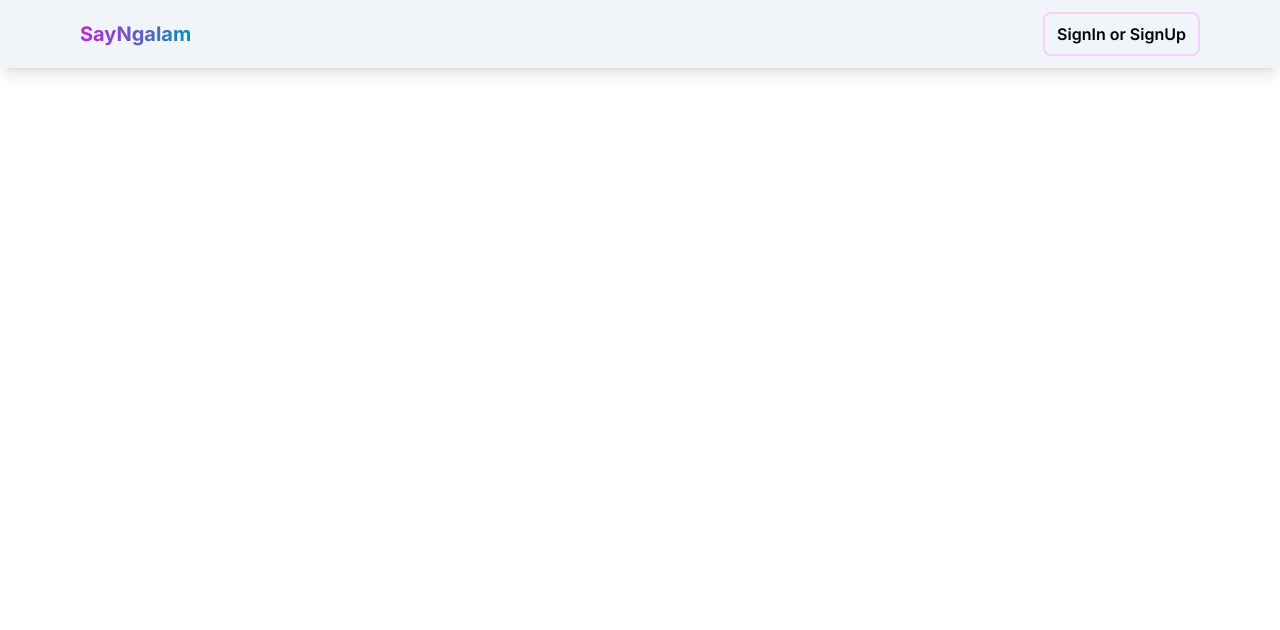
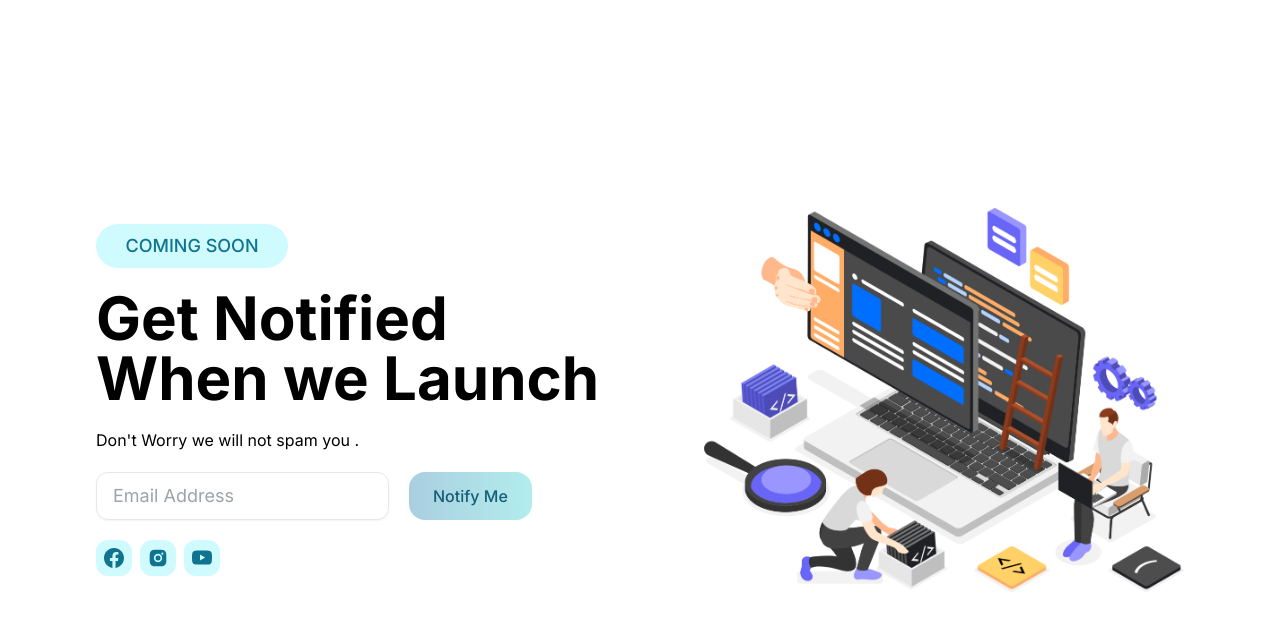
Before and after one commit to agungf97/StayNgalam, a Next.js app: page / in a window 1280 px wide. Shown: the top 630 px of the page. Built offline with nearby package versions, Linux system fonts and the light colour scheme; no server answers.

Commit message:
fix first layout

```diff
--- a/app/(root)/page.jsx
+++ b/app/(root)/page.jsx
@@ -4,8 +4,8 @@ import ComingSoon from '../ComingSoon/page'
 export default function Home() {
   return (
     <main>
-      {/* <ComingSoon /> */}
-      <Navbar />
+      <ComingSoon />
+      {/* <Navbar /> */}
     </main>
   )
 }
```
